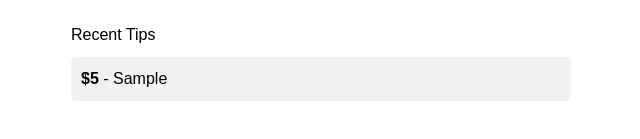
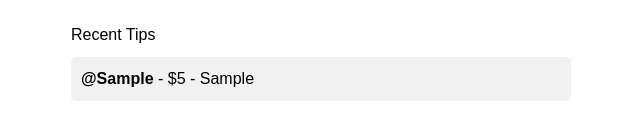
Before and after one commit to goalandpriority-ui/TipJar, a Next.js app: page / in a window 1280 px wide. Both pictures are taken after typing "Sample", "5", "Sample" into the empty fields and a click on the button "Send Tip". Shown: the part 337-476 px from the top of the page, without its empty margins (319-959 px from the left). Built offline with nearby package versions, Linux system fonts and the light colour scheme.

Commit message:
Update index.js

```diff
--- a/pages/index.js
+++ b/pages/index.js
@@ -13,13 +13,10 @@ export default function Home() {
       textAlign: 'center',
       fontFamily: 'Arial, sans-serif'
     }}>
-      {/* Professional header */}
       <h1 style={{ fontSize: '2rem', marginBottom: '20px' }}>💰 Tip Jar</h1>
 
-      {/* Tip input */}
       <TipJar onNewTip={addTip} />
 
-      {/* Recent tips log */}
       {tips.length > 0 && (
         <div style={{ marginTop: '30px', textAlign: 'left' }}>
           <h2>Recent Tips</h2>
@@ -31,7 +28,7 @@ export default function Home() {
                 padding: '10px',
                 borderRadius: '5px'
               }}>
-                <strong>${t.amount}</strong> - {t.message}
+                <strong>@{t.username}</strong> - ${t.amount} - {t.message}
               </li>
             ))}
           </ul>
@@ -39,4 +36,4 @@ export default function Home() {
       )}
     </div>
   )
-                      }
+}
```
